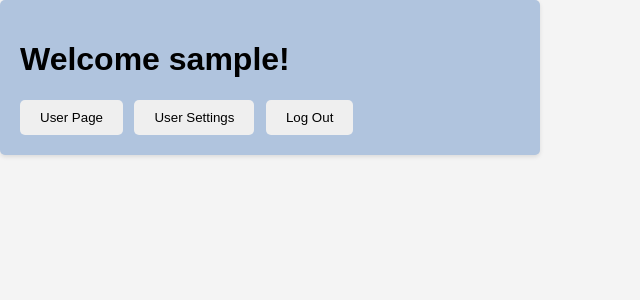
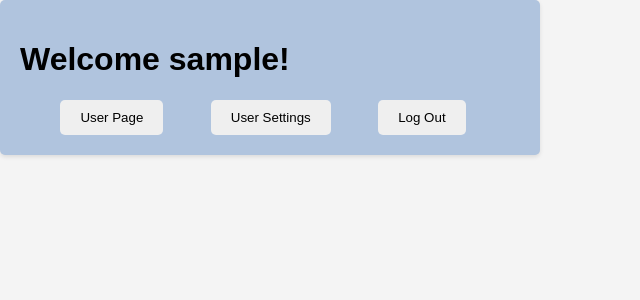
Before and after one commit to elorback/django_website, a Django app: page / in a window 1280 px wide. Shown: the top 300 px of the page, without its empty margins (0-640 px from the left). Run offline with Django 4.2, Linux system fonts and the light colour scheme; the visitor is signed in with stand-in values (Sample User, id 1).

Commit message:
another formatting issue with the homepage resolved

```diff
--- a/django_app/static/css/style.css
+++ b/django_app/static/css/style.css
@@ -35,7 +35,9 @@ body {
 
 .buttons {
     justify-content: space-evenly;
+    display: flex;
     margin-right: 7px;
+
 }
 
 .buttons button {
--- a/django_app/templates/home.html
+++ b/django_app/templates/home.html
@@ -19,13 +19,15 @@
             <button onClick="user_settings()">User Settings</button>
             <button onClick="logout()">Log Out</button>
         </div>
+    </div>
         {% else %}
+        <div>
         <h1>Welcome to the Home Page</h1>
         <div class='buttons'>
             <button onClick="login()">Log in</button>
             <button onClick="registration()">Sign Up</button>
-            {% endif %}
         </div>
+        {% endif %}
     </div>
 </div>
 <script>
```
